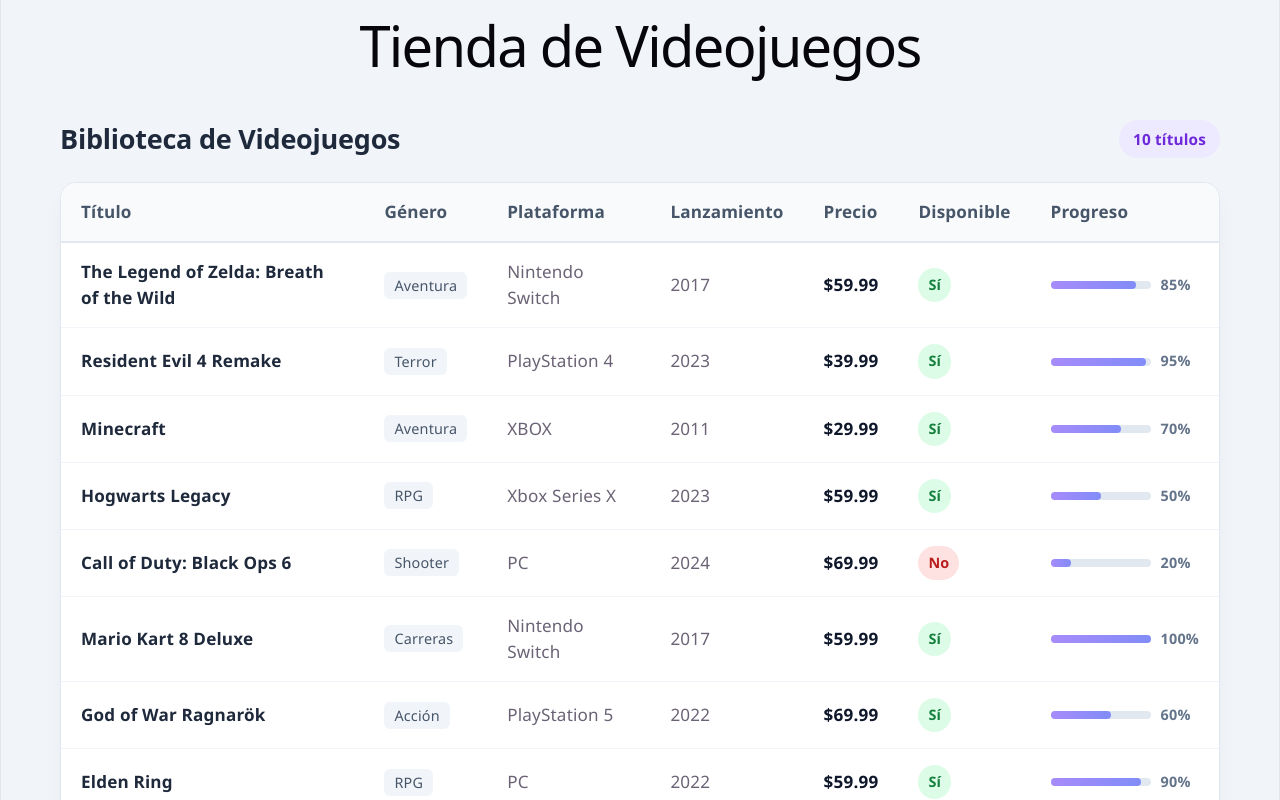
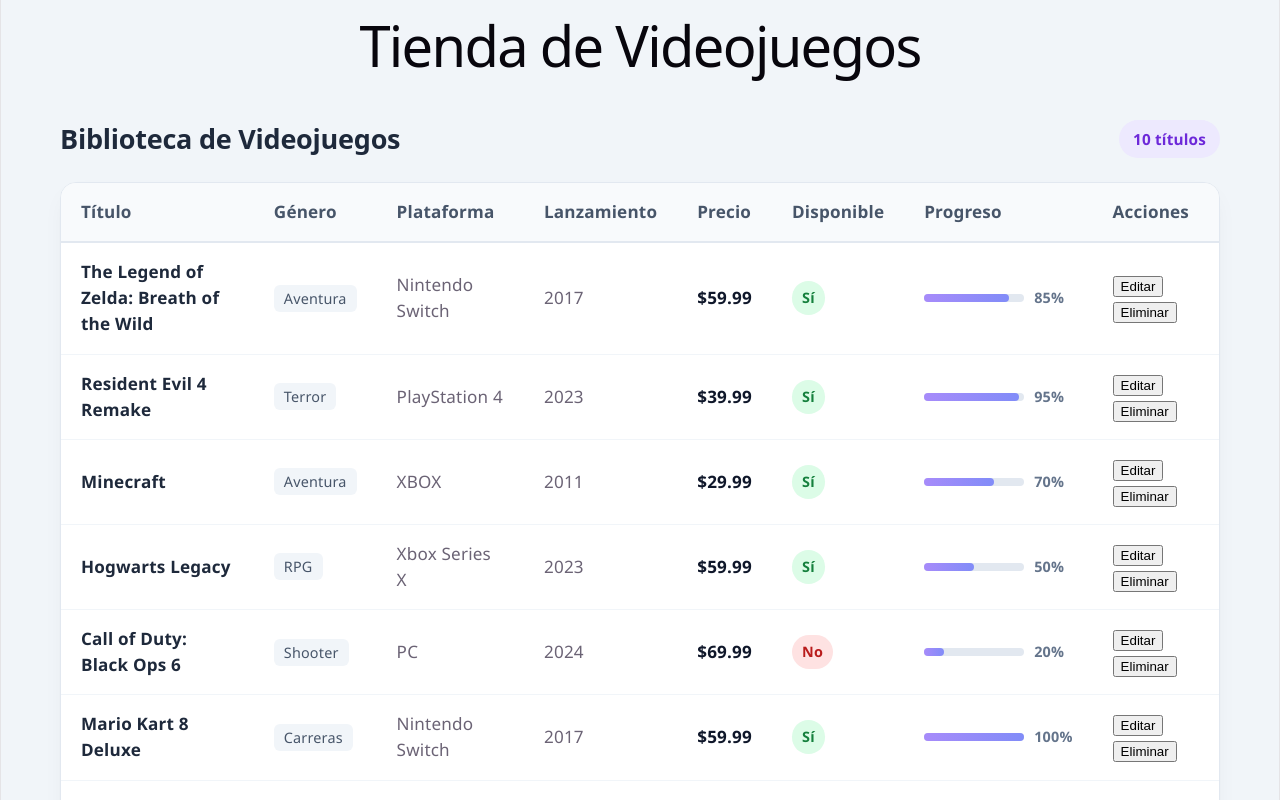
Before and after one commit to paulveloz28/Tienda-Videojuegos, a React (Vite) app: page / in a window 1280 px wide. Shown: the top 800 px of the page. Built offline with nearby package versions, Linux system fonts and the light colour scheme.

Commit message:
feat: Instala React Router y se agrega acciones a la tabla de videojuegos

```diff
--- a/package.json
+++ b/package.json
@@ -11,7 +11,8 @@
   },
   "dependencies": {
     "react": "^19.2.7",
-    "react-dom": "^19.2.7"
+    "react-dom": "^19.2.7",
+    "react-router-dom": "^7.18.1"
   },
   "devDependencies": {
     "@eslint/js": "^10.0.1",
--- a/src/components/TablaVideojuegos.jsx
+++ b/src/components/TablaVideojuegos.jsx
@@ -1,6 +1,6 @@
 import "./TablaVideojuegos.css";
 
-function TablaVideojuegos({ juegos }) {
+function TablaVideojuegos({ juegos, onEliminar }) {
   return (
     <div className="videojuegos-container">
       <div className="videojuegos-header">
@@ -19,6 +19,7 @@
               <th>Precio</th>
               <th>Disponible</th>
               <th>Progreso</th>
+              <th>Acciones</th>
             </tr>
           </thead>
 
@@ -48,6 +49,10 @@
                     <span className="progreso-texto">{Math.round(juego.progreso * 100)}%</span>
                   </div>
                 </td>
+                <td data-label="Acciones">
+                  <button>Editar</button>
+                  <button>Eliminar</button>
+                </td>
               </tr>
             ))}
           </tbody>
```
Also changed, not shown: src/components/FormularioVideojuego.jsx (added), 1 other file (tests, documents, lock files or other folders).
